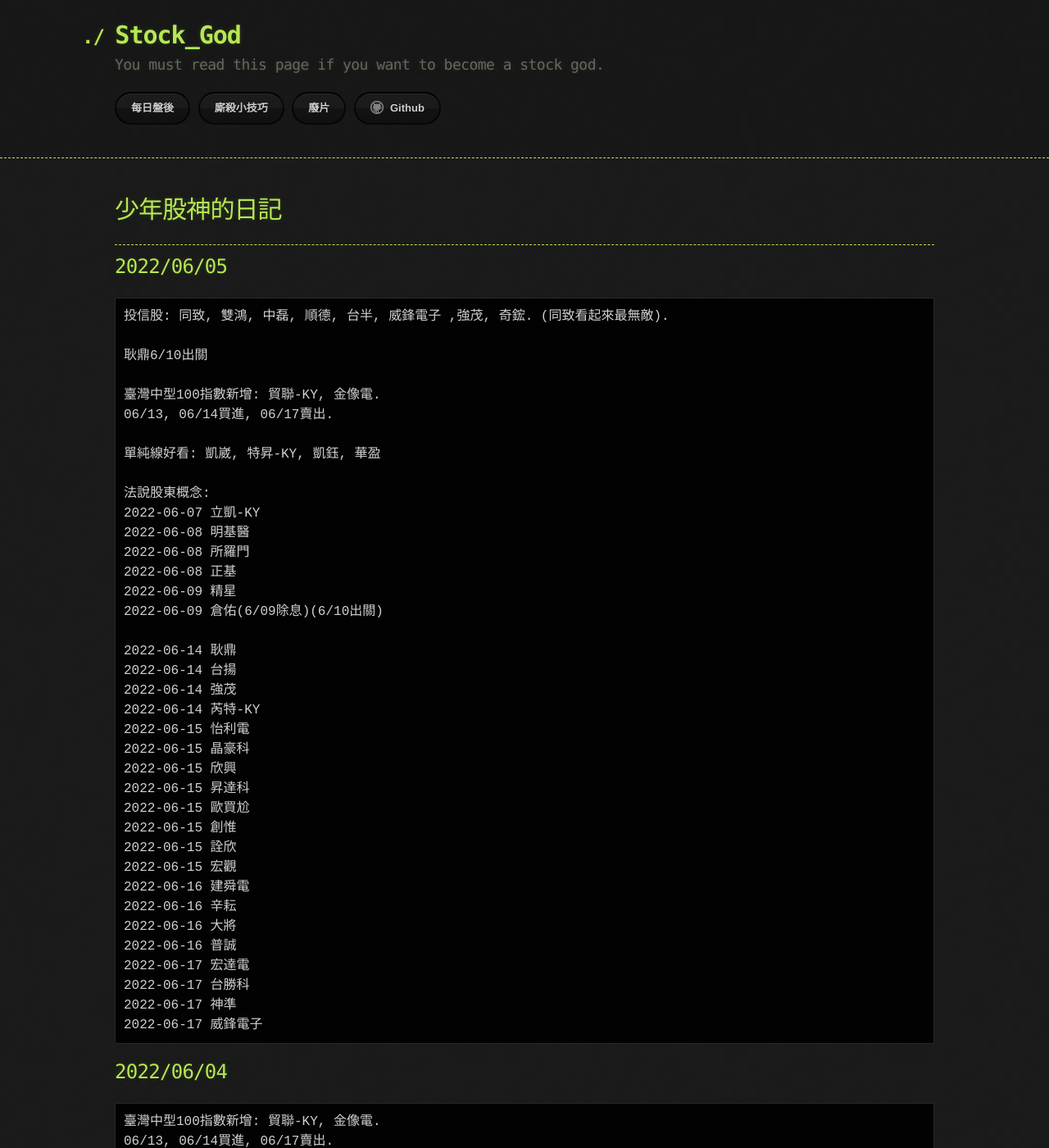
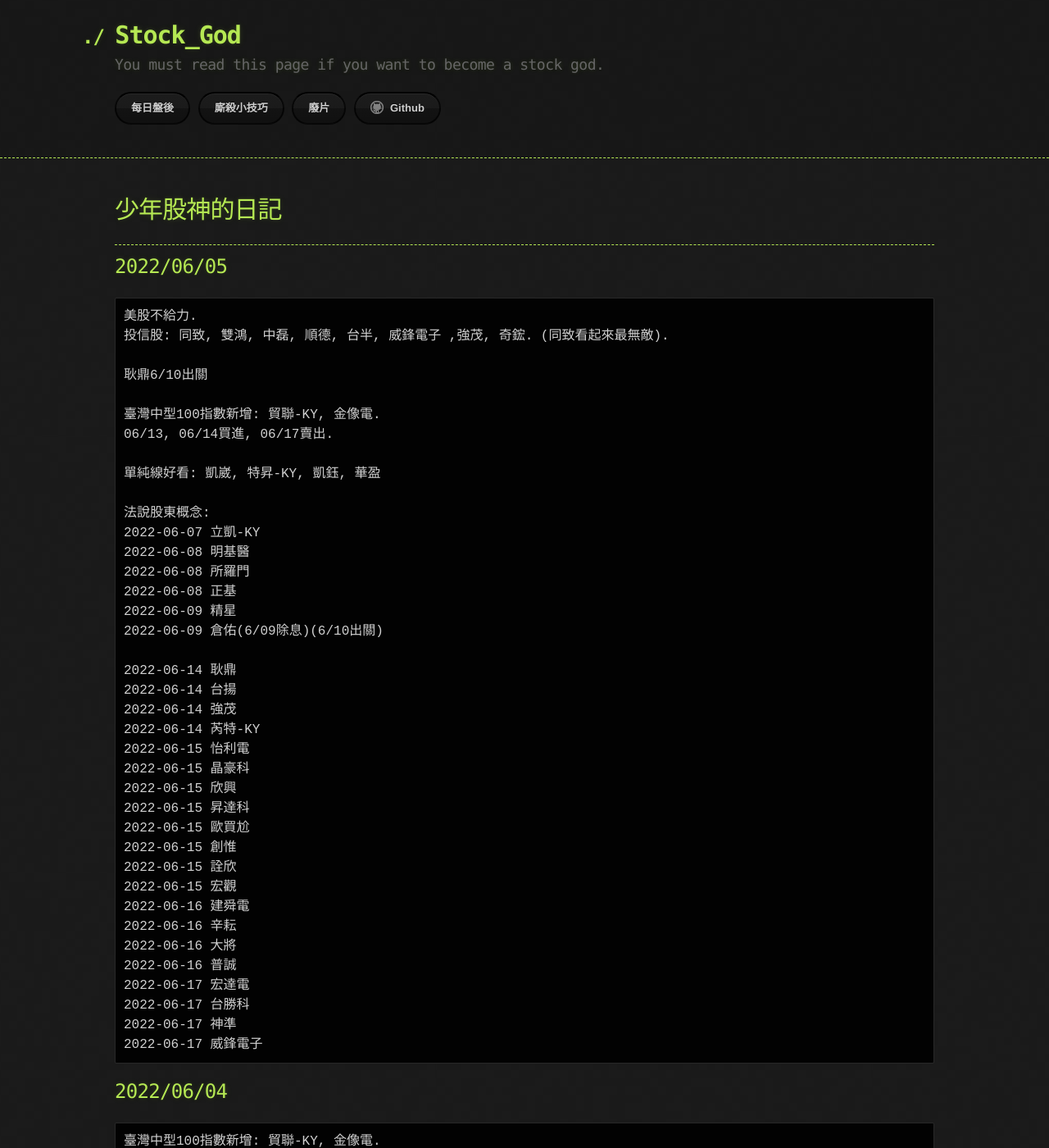
Before and after one commit to lepg5487/Stock_God, a Jekyll site: the page built from index.md, in a window 1280 px wide and 1400 px high. Shown: the whole window at 82% size. Built offline with Jekyll 4.4.1, drawn with Linux system fonts in a browser that asks for light colours; our own code applies the rules of GitHub Pages for plain Markdown files.

Commit message:
Update index.md

````diff
--- a/index.md
+++ b/index.md
@@ -8,6 +8,7 @@ layout: testlayouts
 
 ## 2022/06/05
 ```
+美股不給力.
 投信股: 同致, 雙鴻, 中磊, 順德, 台半, 威鋒電子 ,強茂, 奇鋐. (同致看起來最無敵).
 
 耿鼎6/10出關
````
